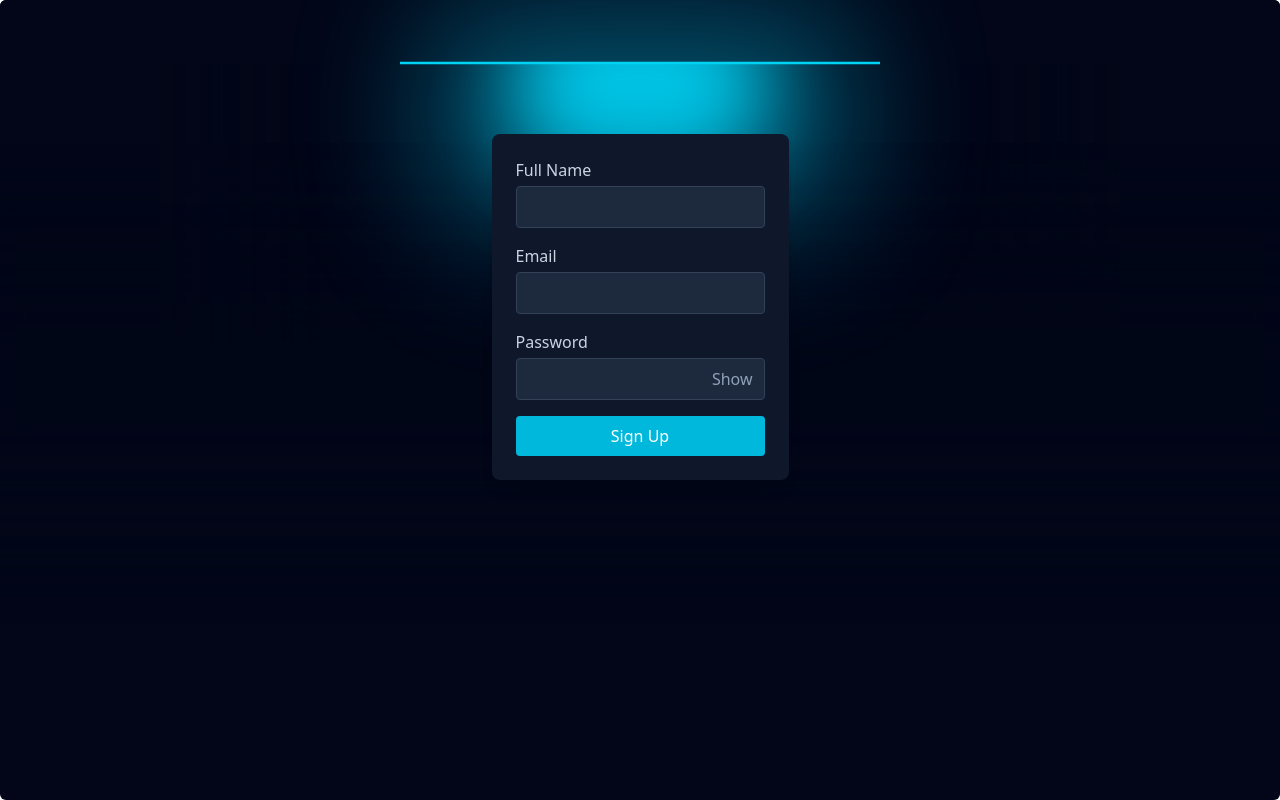
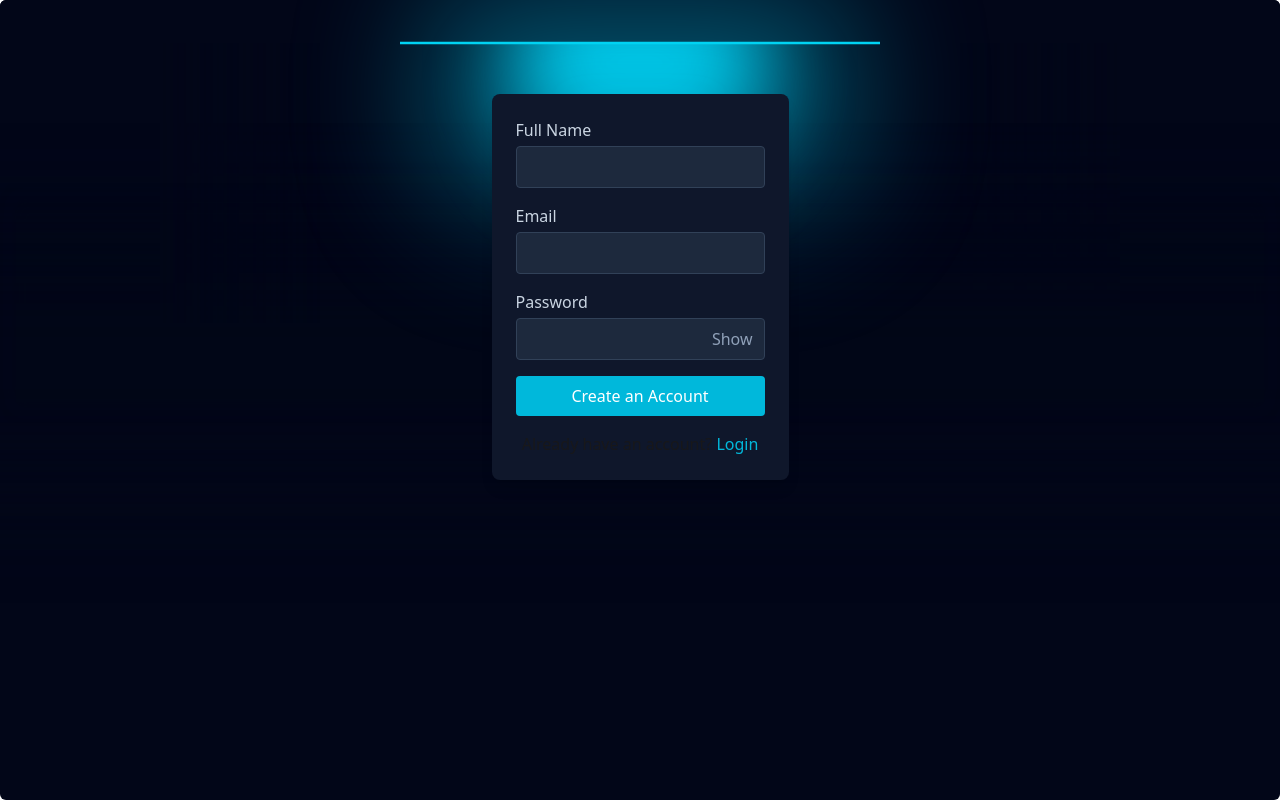
Before and after one commit to AkshatforGithub/Velox, a React (Vite) app in the folder frontend/: page /signup in a window 1280 px wide. Built offline with nearby package versions, Linux system fonts and the light colour scheme; no server answers.

Commit message:
added signup page and more functionalities

```diff
--- a/frontend/package.json
+++ b/frontend/package.json
@@ -20,6 +20,7 @@
     "motion": "^12.4.10",
     "react": "^19.0.0",
     "react-dom": "^19.0.0",
+    "react-hot-toast": "^2.5.2",
     "react-router-dom": "^7.2.0",
     "tailwind-merge": "^3.0.2",
     "tailwindcss": "^4.0.9",
--- a/frontend/src/App.jsx
+++ b/frontend/src/App.jsx
@@ -8,6 +8,7 @@ import SettingPage from './pages/SettingPage';
 import ProfilePage from './pages/ProfilePage';
 import useAuth from './store/useAuth';
 import { ShieldEllipsis } from "lucide-react";
+import { Toaster } from 'react-hot-toast';
 
 
 
@@ -47,6 +48,8 @@ const App = () => {
         <Route path="/profile" element={authUser ?<ProfilePage/> :<Navigate to ="/login"/>} />
       </Routes>
 
+      <Toaster></Toaster>
+
     </div>
   )
 }
--- a/frontend/src/pages/SignupPage.jsx
+++ b/frontend/src/pages/SignupPage.jsx
@@ -1,11 +1,13 @@
 import React, { useState } from 'react';
 import { motion } from "framer-motion";
 import { cn } from "../lib/utils.js";
-// import {useAuth} from "../store/useAuth.js";
+import useAuth from '../store/useAuth.js';
+import { LoaderCircle } from 'lucide-react';
 
 
 
 const SignupPage = () => {
+
   // Password visibility state
   const [showPassword, setShowPassword] = useState(false);
 
@@ -16,8 +18,8 @@ const SignupPage = () => {
     password: '',
   });
 
-  // If you have a useAuth hook, uncomment this
-  // const isSigningUp = useAuth((state) => state.isSigningUp);
+
+ const{isSigningUp,signup} = useAuth();
 
   // Handle form input changes
   const handleChange = (e) => {
@@ -28,11 +30,24 @@ const SignupPage = () => {
     });
   };
 
+  const validateForm = () => {
+    if (!formData.fullName.trim()) return toast.error("Full name is required");
+    if (!formData.email.trim()) return toast.error("Email is required");
+    if (!formData.password.trim()) return toast.error("Password is required");
+    if(formData.password.length < 6) return toast.error("Password must be at least 6 characters long");
+    if(!/s+@s+.s+/.test(formData.email)) return toast.error("Invalid email address");
+    if(!/^(?=.*[a-z])(?=.*[A-Z])(?=.*d)(?=.*[@$!%*?&])[A-Za-zdd@$!%*?&]{8,}$/.test(formData.password)) return toast.error("Password must contain at least one uppercase letter, one lowercase letter, one number and one special character");
+
+    return true;
+  }
+
   // Handle form submission
   const handleSubmit = (e) => {
     e.preventDefault();
-    // Add your signup logic here
-    console.log('Form submitted:', formData);
+    const success = validateForm();
+    if (success==true) {
+      signup(formData);
+    }
   };
 
   // Toggle password visibility
@@ -88,9 +103,11 @@ const SignupPage = () => {
                 type={showPassword ? "text" : "password"}
                 name="password"
                 value={formData.password}
-                onChange={handleChange}
+                // placeholder='........'
+                onChange={(e) => setFormData({ ...formData, password: e.target.value })}
                 className="w-full p-2 rounded bg-slate-800 text-white border border-slate-700"
                 required
+
               />
               <button
                 type="button"
@@ -101,14 +118,19 @@ const SignupPage = () => {
               </button>
             </div>
           </div>
-
           <button
             type="submit"
-            className="w-full p-2 bg-cyan-500 text-white rounded hover:bg-cyan-600 transition"
-          >
-            Sign Up
+            className="w-full p-2 bg-cyan-500 text-white rounded hover:bg-cyan-600 transition" disabled={isSigningUp} >
+              {isSigningUp ? <> <LoaderCircle /> Loading....</>  : 'Create an Account'}
+            {/* Create an Account */}
           </button>
         </form>
+        <div className='text-center'>
+          <p className=" mt-4">
+          Already have an account? {" "}
+          <a href="/login" className="text-cyan-500 hover:underline ">Login</a>
+          </p>
+        </div>
       </div>
     </LampContainer>
   );
--- a/frontend/src/store/useAuth.js
+++ b/frontend/src/store/useAuth.js
@@ -1,5 +1,6 @@
 import {create} from 'zustand';
-import { instance } from '../lib/axios';
+import { instance } from '../lib/axios.js';
+import toast from 'react-hot-toast';
 
  const useAuth = create((set) => ({
     authUser: null,
@@ -17,9 +18,24 @@ import { instance } from '../lib/axios';
 
 // if the user is not found meaning there is no auth user meaning set the checking to false meaning user does not exist
         } catch (error) {
+            console.log("error in check auth", error);
          set({authUser: null});
         }finally{
             set({isCheckingAuth: false});
+        }
+    },
+
+// signin function to signin the user
+    signup:async(data) =>{
+        try {
+            set({isSigningUp: true});
+            const res = await instance.post("/auth/signup", data);
+            set({authUser: res.data});
+            toast.success("Account created successfully");
+        } catch (error) {
+            toast.error(error.response.data.message);
+        }finally{
+            set({isSigningUp: false});
         }
     }
 }));
--- a/frontend/vite.config.js
+++ b/frontend/vite.config.js
@@ -18,6 +18,7 @@
 import { defineConfig } from 'vite';
 import react from '@vitejs/plugin-react';
 import tailwindcss from '@tailwindcss/vite';
+import path from "path";
 
 // https://vitejs.dev/config/
 export default defineConfig({
@@ -27,6 +28,9 @@ export default defineConfig({
       config: {
         content: ["./src/**/*.{js,jsx,ts,tsx}"],
         darkMode: "class",
+        alias: {
+          "@": path.resolve(__dirname, "src"), // Adjust based on your folder structure
+        },
         theme: {
           extend: {
             boxShadow: {
```
Also changed, not shown: 1 other file (tests, documents, lock files or other folders).
